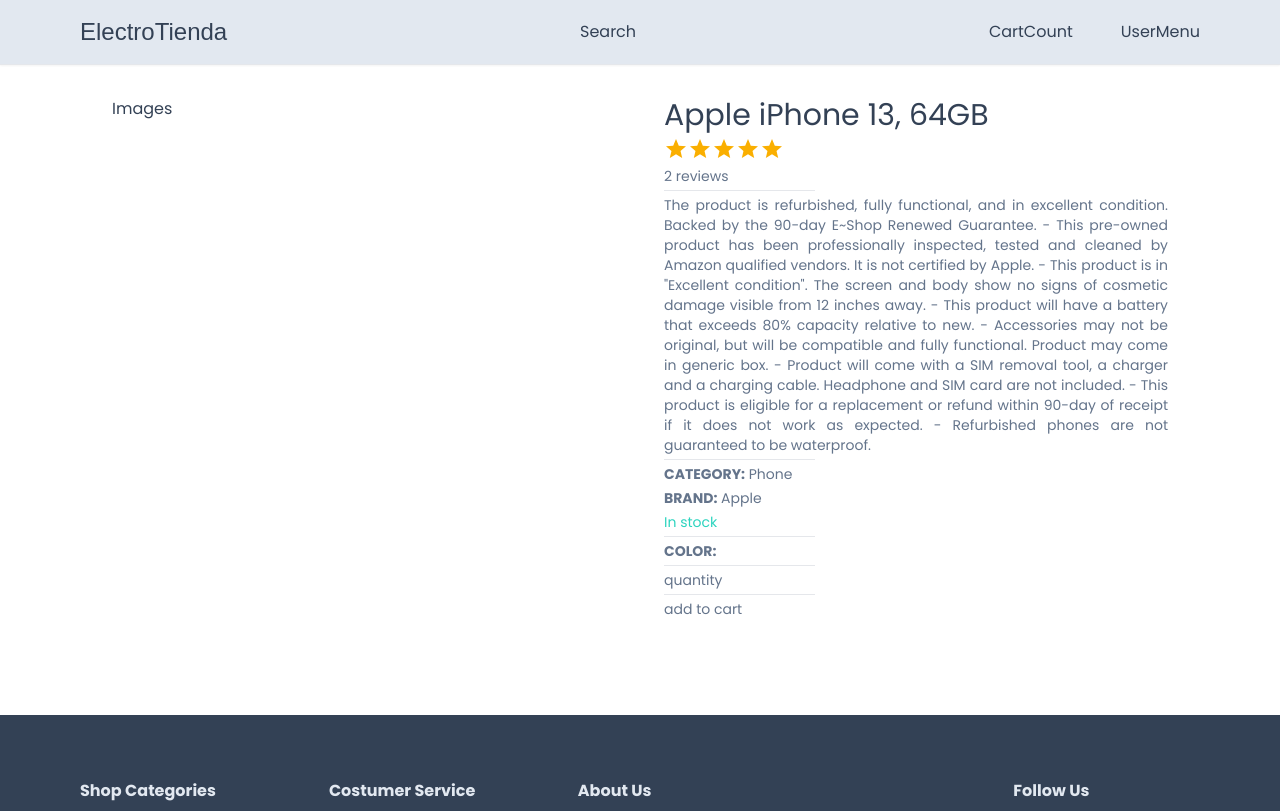
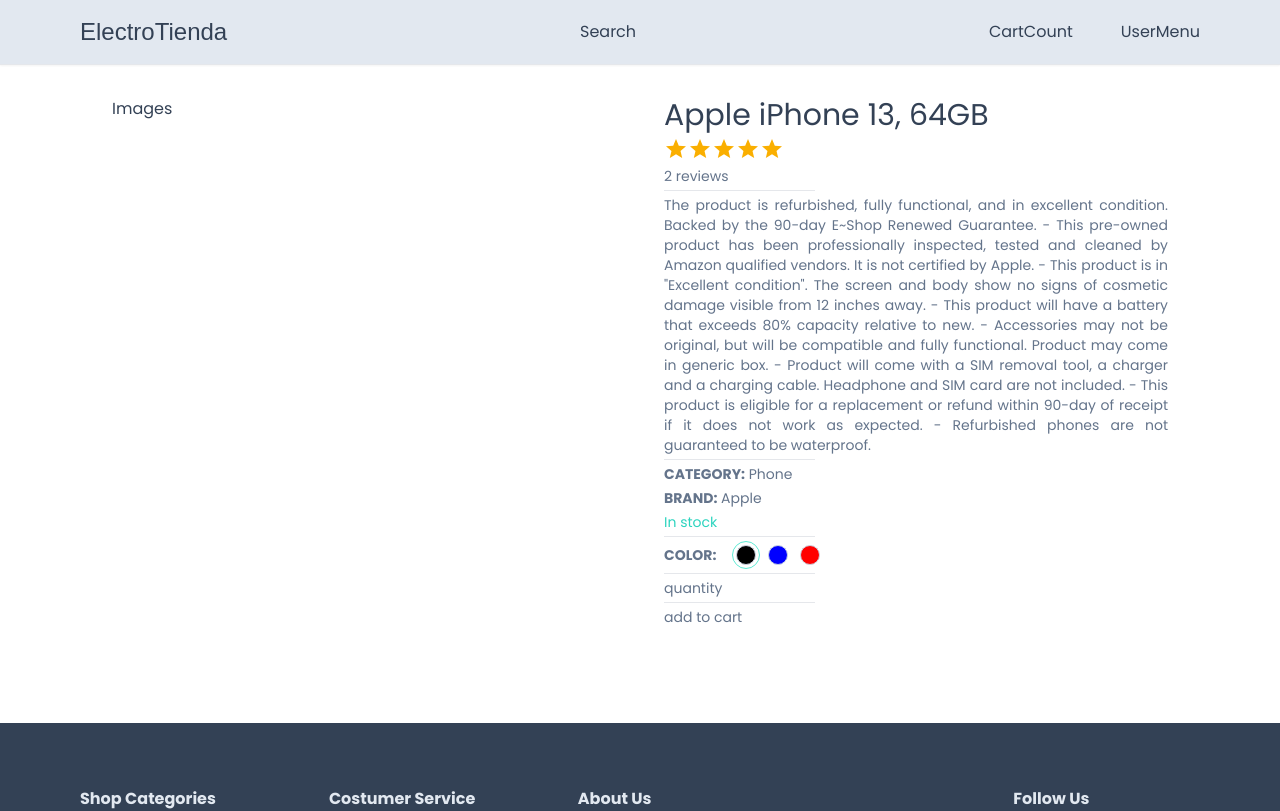
Before and after one commit to agt1984/Ecommerce, a Next.js app: page /product/1 in a window 1280 px wide. Shown: the top 811 px of the page. Built offline with nearby package versions, Linux system fonts and the light colour scheme; a web font is replaced by a local one.

Commit message:
set color prop created and functional

```diff
--- a/app/components/products/SetColor.tsx
+++ b/app/components/products/SetColor.tsx
@@ -16,7 +16,39 @@
     return (<div>
         <div className="flex gap-4 items-center">
             <span className="font-semibold">COLOR:</span>
-            <div></div>
+            <div className="flex gap-1">{
+                images.map((image) => {
+                    return(
+                        <div
+                        key={image.color}
+                        onClick={() => handleColorSelect
+                        (image)}
+                        className={`
+                        h-7
+                        w-7
+                        rounded-full
+                        border-teal-300
+                        flex
+                        items-center
+                        justify-center
+                        ${
+                            cartProduct.selectedImg.color === image.color
+                            ? "border-[1.5px]"
+                            : "border-none"
+                        }
+                        `}>
+                            <div style={{background: image.colorCode}} className="
+                            h-5
+                            w-5
+                            rounded-full
+                            border-[1.2px]
+                            border-slate-300
+                            cursor-pointer
+                            "></div>
+                        </div>
+                    );
+                })
+                }</div>
         </div>
       </div>
     );
--- a/app/product/[productId]/ProductDetails.tsx
+++ b/app/product/[productId]/ProductDetails.tsx
@@ -50,7 +50,9 @@
   product.reviews.length;
 
   const handleColorSelect = useCallback((value: SelectedImgType) => {
-
+    setCartProduct((prev) => {
+      return {...prev, selectedImg: value}
+    })
   }, [cartProduct.selectedImg])
 
     return (
```
